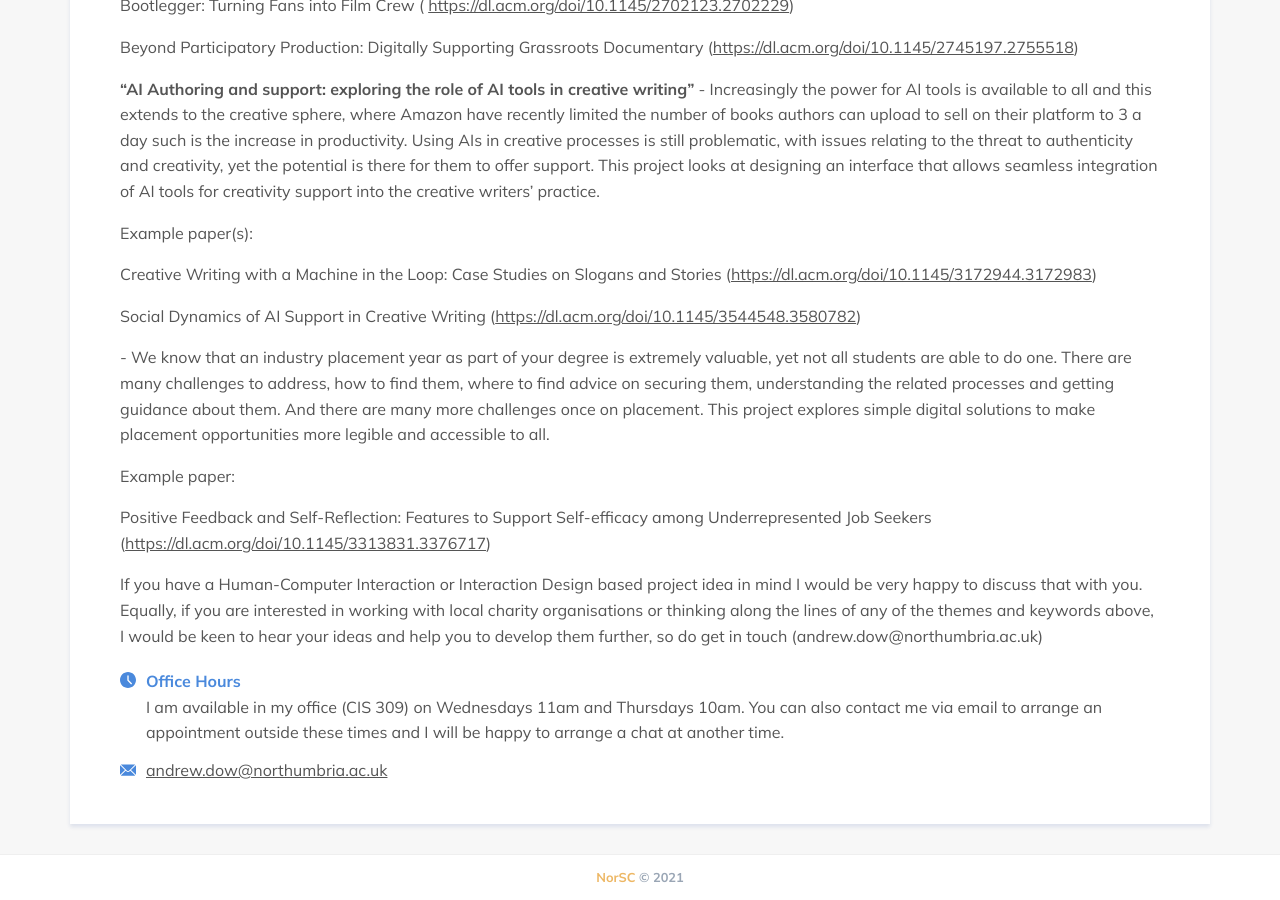
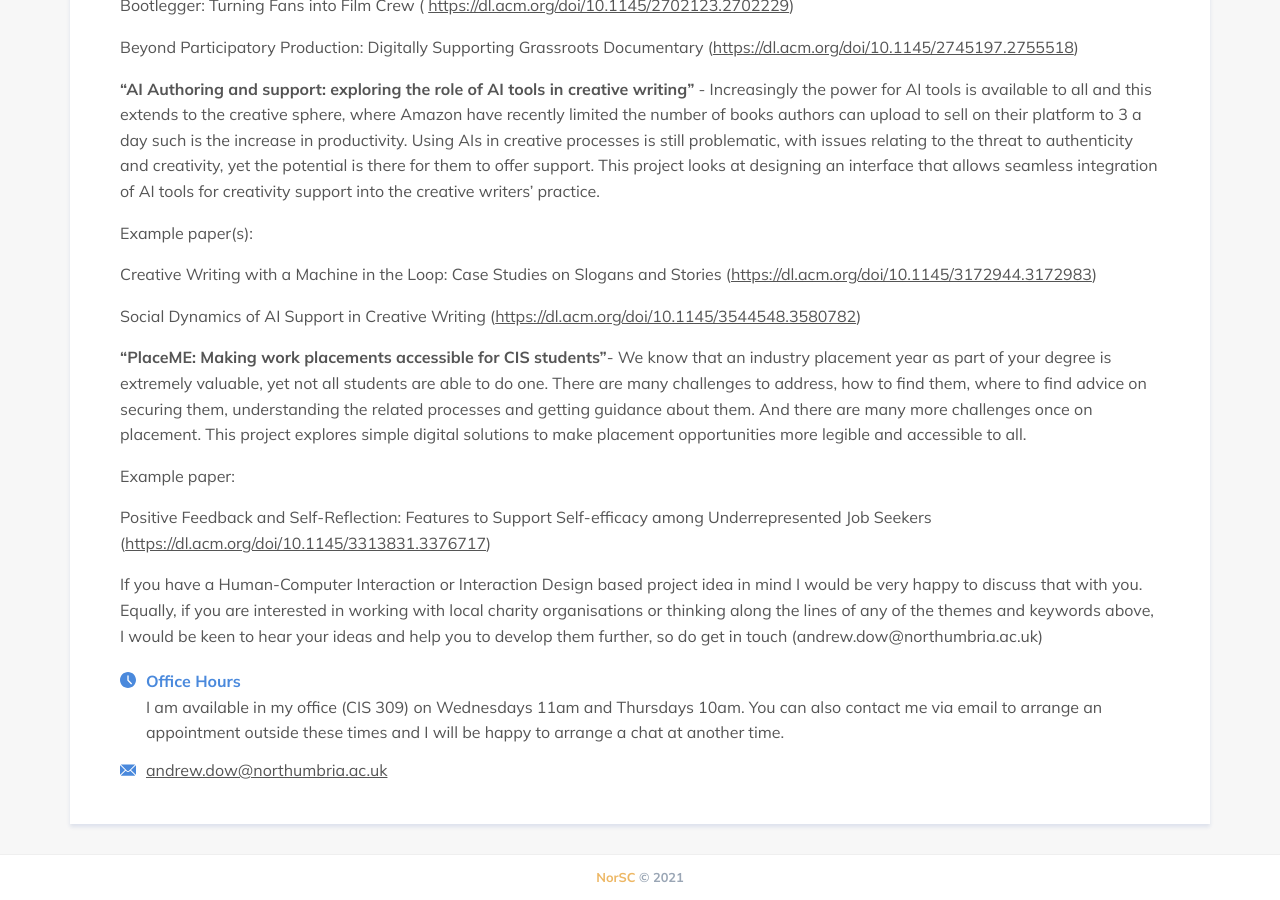
Before and after one commit to NorSC/supervisor-search, a Jekyll site: the page built from _supervisors/andy-dow.md, in a window 1280 px wide and 900 px high, scrolled down 1451 px. Built offline with Jekyll 4.4.1, drawn with Linux system fonts in a browser that asks for light colours; a script that is not in the unit is left out.

Commit message:
Update Supervisors “andy-dow”

```diff
--- a/_supervisors/andy-dow.md
+++ b/_supervisors/andy-dow.md
@@ -100,7 +100,7 @@ additional_details: >-
   Social Dynamics of AI Support in Creative Writing (<https://dl.acm.org/doi/10.1145/3544548.3580782>)
 
 
-  \- We know that an industry placement year as part of your degree is extremely valuable, yet not all students are able to do one. There are many challenges to address, how to find them, where to find advice on securing them, understanding the related processes and getting guidance about them. And there are many more challenges once on placement. This project explores simple digital solutions to make placement opportunities more legible and accessible to all.
+  **"PlaceME: Making work placements accessible for CIS students"**- We know that an industry placement year as part of your degree is extremely valuable, yet not all students are able to do one. There are many challenges to address, how to find them, where to find advice on securing them, understanding the related processes and getting guidance about them. And there are many more challenges once on placement. This project explores simple digital solutions to make placement opportunities more legible and accessible to all.
 
 
   Example paper:
@@ -175,7 +175,7 @@ additional_details_msc: >-
   Social Dynamics of AI Support in Creative Writing (<https://dl.acm.org/doi/10.1145/3544548.3580782>)
 
 
-  \- We know that an industry placement year as part of your degree is extremely valuable, yet not all students are able to do one. There are many challenges to address, how to find them, where to find advice on securing them, understanding the related processes and getting guidance about them. And there are many more challenges once on placement. This project explores simple digital solutions to make placement opportunities more legible and accessible to all.
+  **"PlaceME: Making work placements accessible for CIS students"**- We know that an industry placement year as part of your degree is extremely valuable, yet not all students are able to do one. There are many challenges to address, how to find them, where to find advice on securing them, understanding the related processes and getting guidance about them. And there are many more challenges once on placement. This project explores simple digital solutions to make placement opportunities more legible and accessible to all.
 
 
   Example paper:
```
